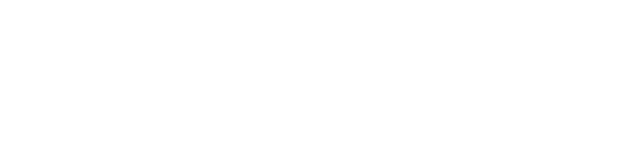
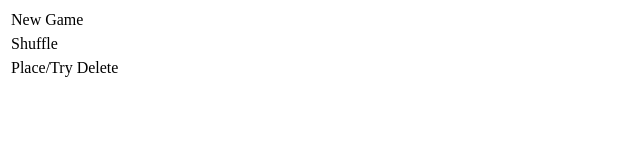
Before and after one commit to sagarmunjal/scrabble-v2, a plain HTML site: page index.html in a window 1280 px wide. Shown: the whole page, without its empty margins (0-640 px from the left). Drawn offline with Linux system fonts and the light colour scheme.

Commit message:
added tables

```diff
--- a/index.html
+++ b/index.html
@@ -8,6 +8,31 @@
     <link rel="stylesheet" href="style.css">
 </head>
 <body>
+    <table>
+            <tr>
+                <td id="new-game">New Game</td>
+            </tr>
+        </table>
+        <table id="crossword"></table>
+        <table>
+            <tr>
+                <td id="shuffle" class="disabledClick">Shuffle</td>
+            </tr>
+        </table>
+        <table id="paletteAvailable"></table>
+        <table>
+            <tr>
+                <td id="place" class="disabledClick">Place/Try</td>
+                <td id="delete" class="disabledClick">Delete</td>
+
+            </tr>
+        </table>
+        <table id="paletteSubmit"></table>
+        <table id="message">
+            <tr>
+                <td id="info-message">  </td>
+            </tr>
+        </table>
     <script src="script.js"></script>
 </body>
 </html>
```
